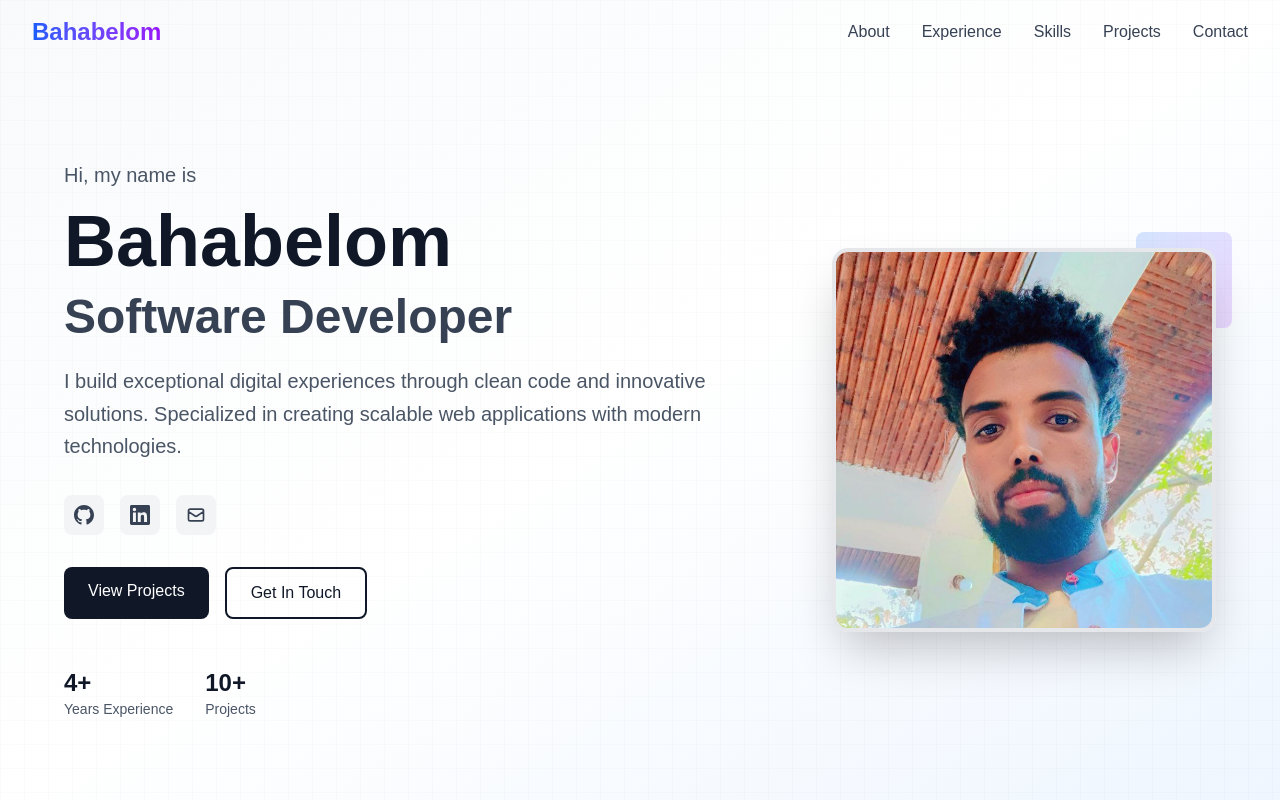
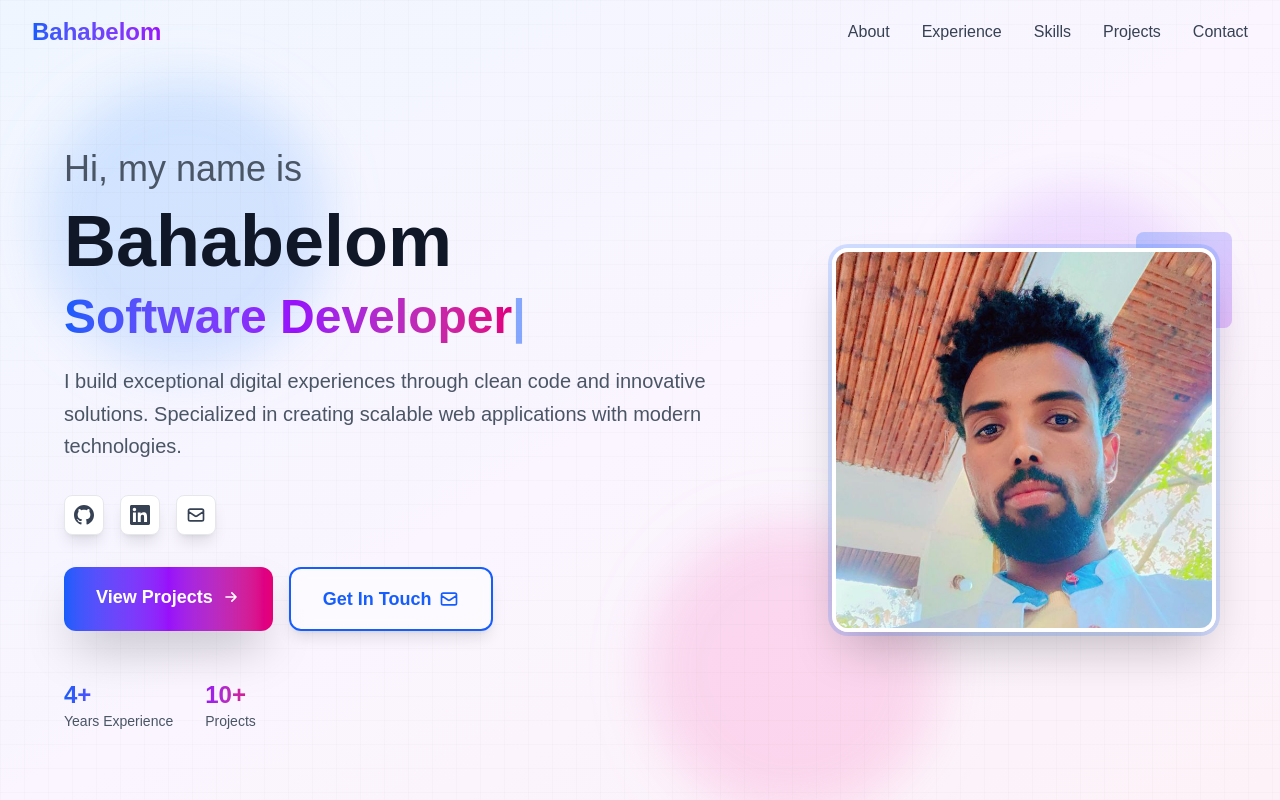
Before and after one commit to bahabelom/portofilio, a Next.js app: page / in a window 1280 px wide. Shown: the top 800 px of the page. Built offline with nearby package versions, Linux system fonts and the light colour scheme.

Commit message:
add hero section animation

```diff
--- a/components/Hero.tsx
+++ b/components/Hero.tsx
@@ -6,9 +6,24 @@ import Link from "next/link";
 
 export default function Hero() {
   const [mounted, setMounted] = useState(false);
+  const [displayText, setDisplayText] = useState("");
+  const fullText = "Software Developer";
 
   useEffect(() => {
     setMounted(true);
+
+    // Typewriter effect for Software Developer
+    let currentIndex = 0;
+    const typeInterval = setInterval(() => {
+      if (currentIndex < fullText.length) {
+        setDisplayText(fullText.slice(0, currentIndex + 1));
+        currentIndex++;
+      } else {
+        clearInterval(typeInterval);
+      }
+    }, 100);
+
+    return () => clearInterval(typeInterval);
   }, []);
 
   const currentYear = new Date().getFullYear();
@@ -17,7 +32,12 @@ export default function Hero() {
   return (
     <section className="relative min-h-screen flex items-center justify-center px-4 sm:px-6 lg:px-8 pt-20 overflow-hidden">
       {/* Background */}
-      <div className="absolute inset-0 bg-gradient-to-br from-slate-50 via-white to-blue-50 dark:from-gray-900 dark:via-gray-800 dark:to-gray-900"></div>
+      <div className="absolute inset-0 bg-gradient-to-br from-blue-50 via-purple-50 to-pink-50 dark:from-gray-900 dark:via-gray-800 dark:to-gray-900"></div>
+
+      {/* Floating Orbs */}
+      <div className="absolute top-20 left-10 w-72 h-72 bg-blue-400 rounded-full mix-blend-multiply filter blur-xl opacity-20 animate-blob"></div>
+      <div className="absolute top-40 right-10 w-72 h-72 bg-purple-400 rounded-full mix-blend-multiply filter blur-xl opacity-20 animate-blob animation-delay-2000"></div>
+      <div className="absolute -bottom-8 left-1/2 w-72 h-72 bg-pink-400 rounded-full mix-blend-multiply filter blur-xl opacity-20 animate-blob animation-delay-4000"></div>
 
       {/* Subtle grid pattern */}
       <div className="absolute inset-0 bg-[linear-gradient(to_right,#80808008_1px,transparent_1px),linear-gradient(to_bottom,#80808008_1px,transparent_1px)] bg-[size:24px_24px]"></div>
@@ -28,9 +48,9 @@ export default function Hero() {
           <div className={`flex-1 text-center lg:text-left transition-all duration-1000 ${
             mounted ? "opacity-100 translate-y-0" : "opacity-0 translate-y-10"
           }`}>
-            {/* Greeting */}
+            {/* Greeting - Made Bigger */}
             <div className="mb-4">
-              <p className="text-lg sm:text-xl text-gray-600 dark:text-gray-400 font-medium">
+              <p className="text-2xl sm:text-3xl lg:text-4xl text-gray-600 dark:text-gray-400 font-medium">
                 Hi, my name is
               </p>
             </div>
@@ -40,9 +60,12 @@ export default function Hero() {
               Bahabelom
             </h1>
 
-            {/* Title */}
-            <h2 className="text-3xl sm:text-4xl lg:text-5xl font-semibold mb-6 text-gray-700 dark:text-gray-300">
-              Software Developer
+            {/* Title with Typewriter Effect */}
+            <h2 className="text-3xl sm:text-4xl lg:text-5xl font-semibold mb-6">
+              <span className="bg-gradient-to-r from-blue-600 via-purple-600 to-pink-600 bg-clip-text text-transparent animate-gradient bg-300%">
+                {displayText}
+                <span className="animate-pulse text-blue-600">|</span>
+              </span>
             </h2>
 
             {/* Description */}
@@ -57,7 +80,7 @@ export default function Hero() {
                 href="https://github.com/bahabelom"
                 target="_blank"
                 rel="noopener noreferrer"
-                className="w-10 h-10 rounded-lg bg-gray-100 dark:bg-gray-800 flex items-center justify-center hover:bg-gray-200 dark:hover:bg-gray-700 transition-all duration-300 group"
+                className="w-10 h-10 rounded-lg bg-white dark:bg-gray-800 flex items-center justify-center shadow-lg hover:shadow-xl hover:scale-110 transition-all duration-300 border border-gray-200 dark:border-gray-700 group"
                 aria-label="GitHub"
               >
                 <svg className="w-5 h-5 text-gray-700 dark:text-gray-300 group-hover:text-blue-600 dark:group-hover:text-blue-400 transition-colors" fill="currentColor" viewBox="0 0 24 24">
@@ -68,7 +91,7 @@ export default function Hero() {
                 href="https://www.linkedin.com/in/bahabelom"
                 target="_blank"
                 rel="noopener noreferrer"
-                className="w-10 h-10 rounded-lg bg-gray-100 dark:bg-gray-800 flex items-center justify-center hover:bg-gray-200 dark:hover:bg-gray-700 transition-all duration-300 group"
+                className="w-10 h-10 rounded-lg bg-white dark:bg-gray-800 flex items-center justify-center shadow-lg hover:shadow-xl hover:scale-110 transition-all duration-300 border border-gray-200 dark:border-gray-700 group"
                 aria-label="LinkedIn"
               >
                 <svg className="w-5 h-5 text-gray-700 dark:text-gray-300 group-hover:text-blue-600 dark:group-hover:text-blue-400 transition-colors" fill="currentColor" viewBox="0 0 24 24">
@@ -77,7 +100,7 @@ export default function Hero() {
               </a>
               <a
                 href="mailto:bahabelomgebremedhn2@gmail.com"
-                className="w-10 h-10 rounded-lg bg-gray-100 dark:bg-gray-800 flex items-center justify-center hover:bg-gray-200 dark:hover:bg-gray-700 transition-all duration-300 group"
+                className="w-10 h-10 rounded-lg bg-white dark:bg-gray-800 flex items-center justify-center shadow-lg hover:shadow-xl hover:scale-110 transition-all duration-300 border border-gray-200 dark:border-gray-700 group"
                 aria-label="Email"
               >
                 <svg className="w-5 h-5 text-gray-700 dark:text-gray-300 group-hover:text-blue-600 dark:group-hover:text-blue-400 transition-colors" fill="none" stroke="currentColor" viewBox="0 0 24 24">
@@ -90,28 +113,55 @@ export default function Hero() {
             <div className="flex flex-col sm:flex-row gap-4 justify-center lg:justify-start">
               <Link
                 href="#projects"
-                className="px-6 py-3 bg-gray-900 dark:bg-white text-white dark:text-gray-900 rounded-lg font-medium hover:bg-gray-800 dark:hover:bg-gray-100 transition-all duration-300 text-center"
+                className="px-8 py-4 bg-gradient-to-r from-blue-600 via-purple-600 to-pink-600 text-white rounded-xl font-semibold text-lg shadow-2xl hover:shadow-blue-500/50 transition-all duration-300 hover:scale-110 hover:-translate-y-1 overflow-hidden group relative"
               >
-                View Projects
+                <span className="relative z-10 flex items-center gap-2">
+                  View Projects
+                  <svg
+                    className="w-5 h-5 transition-transform group-hover:translate-x-1"
+                    fill="none"
+                    strokeLinecap="round"
+                    strokeLinejoin="round"
+                    strokeWidth="2"
+                    viewBox="0 0 24 24"
+                    stroke="currentColor"
+                  >
+                    <path d="M13 7l5 5m0 0l-5 5m5-5H6" />
+                  </svg>
+                </span>
+                <div className="absolute inset-0 bg-gradient-to-r from-pink-600 via-purple-600 to-blue-600 opacity-0 group-hover:opacity-100 transition-opacity duration-300"></div>
               </Link>
               <Link
                 href="#contact"
-                className="px-6 py-3 border-2 border-gray-900 dark:border-white text-gray-900 dark:text-white rounded-lg font-medium hover:bg-gray-50 dark:hover:bg-gray-800 transition-all duration-300 text-center"
+                className="px-8 py-4 border-2 border-blue-600 dark:border-purple-600 text-blue-600 dark:text-purple-400 rounded-xl font-semibold text-lg backdrop-blur-sm bg-white/50 dark:bg-gray-800/50 hover:bg-white dark:hover:bg-gray-800 transition-all duration-300 hover:scale-110 hover:-translate-y-1 shadow-lg hover:shadow-xl"
               >
-                Get In Touch
+                <span className="flex items-center gap-2">
+                  Get In Touch
+                  <svg
+                    className="w-5 h-5 transition-transform group-hover:rotate-12"
+                    fill="none"
+                    strokeLinecap="round"
+                    strokeLinejoin="round"
+                    strokeWidth="2"
+                    viewBox="0 0 24 24"
+                    stroke="currentColor"
+                  >
+                    <path d="M3 8l7.89 5.26a2 2 0 002.22 0L21 8M5 19h14a2 2 0 002-2V7a2 2 0 00-2-2H5a2 2 0 00-2 2v10a2 2 0 002 2z" />
+                  </svg>
+                </span>
               </Link>
             </div>
 
             {/* Stats */}
             <div className="mt-12 flex flex-wrap justify-center lg:justify-start gap-8">
               <div className="text-center lg:text-left">
-                <div className="text-2xl font-bold text-gray-900 dark:text-white">
+                <div className="text-2xl font-bold bg-gradient-to-r from-blue-600 to-purple-600 bg-clip-text text-transparent">
                   {yearsOfExperience}+
                 </div>
                 <div className="text-sm text-gray-600 dark:text-gray-400">Years Experience</div>
               </div>
               <div className="text-center lg:text-left">
-                <div className="text-2xl font-bold text-gray-900 dark:text-white">
+                <div className="text-2xl font-bold bg-gradient-to-r from-purple-600 to-pink-600 bg-clip-text text-transparent">
                   10+
                 </div>
                 <div className="text-sm text-gray-600 dark:text-gray-400">Projects</div>
@@ -124,7 +174,7 @@ export default function Hero() {
             mounted ? "opacity-100 translate-x-0" : "opacity-0 translate-x-10"
           }`}>
             <div className="relative w-64 h-64 sm:w-80 sm:h-80 lg:w-96 lg:h-96">
-              <div className="relative w-full h-full rounded-2xl overflow-hidden shadow-2xl border-4 border-gray-200 dark:border-gray-700">
+              <div className="relative w-full h-full rounded-2xl overflow-hidden shadow-2xl border-4 border-white dark:border-gray-700 ring-4 ring-blue-500/20 dark:ring-purple-500/20">
                 <Image
                   src="/projects/myphoto.jpg"
                   alt="Bahabelom - Software Developer"
@@ -135,7 +185,7 @@ export default function Hero() {
                 />
               </div>
               {/* Decorative corner accent */}
-              <div className="absolute -top-4 -right-4 w-24 h-24 bg-gradient-to-br from-blue-500 to-purple-500 rounded-lg opacity-20 -z-10"></div>
+              <div className="absolute -top-4 -right-4 w-24 h-24 bg-gradient-to-br from-blue-500 to-purple-500 rounded-lg opacity-30 -z-10"></div>
             </div>
           </div>
         </div>
```
